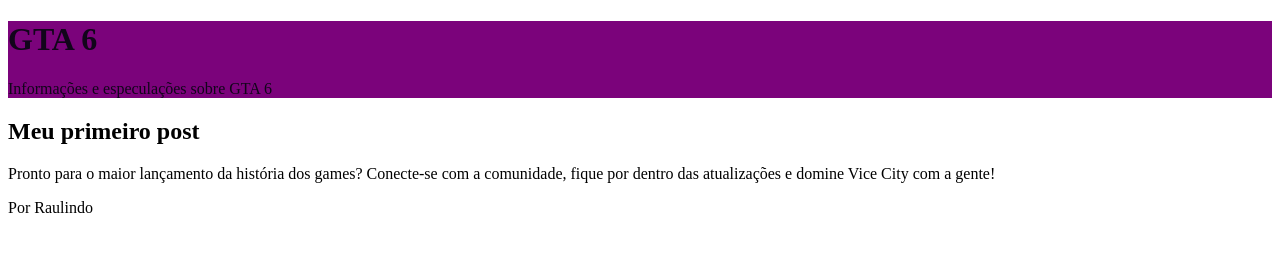
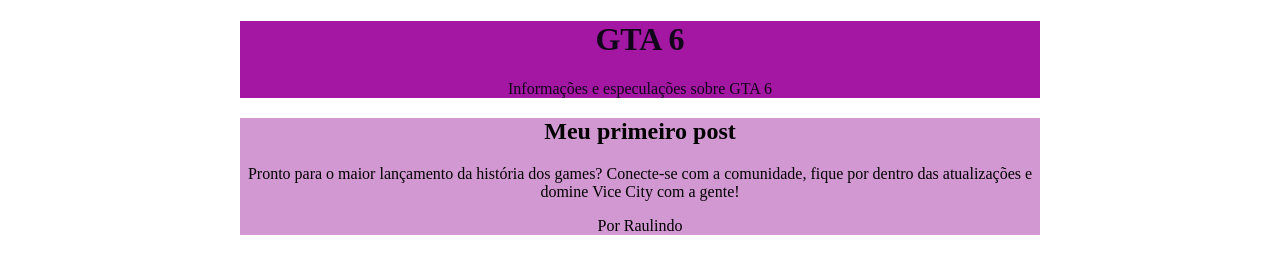
Before and after one commit to raulsantos18-collab/Site-1-ADM-2-Tri, a plain HTML site: page index.html in a window 1280 px wide. Drawn offline with Linux system fonts and the light colour scheme.

Commit message:
ajustamos as bordas e as margens

```diff
--- a/index.html
+++ b/index.html
@@ -6,8 +6,18 @@
     <title>Site</title>
 <style>
 header{
-    background-color: rgb(123, 3, 123);
+    background-color: rgb(163, 23, 163);
     color: rgb(17, 5, 26);
+    text-align: center;
+    max-width: 800px;
+    margin: 0 auto;
+}
+main{
+    background-color: rgb(210, 152, 210);
+    color: rgb(0, 0, 0);
+     text-align: center;
+    max-width: 800px;
+    margin: 0 auto;
 }
 
 </style>
```
